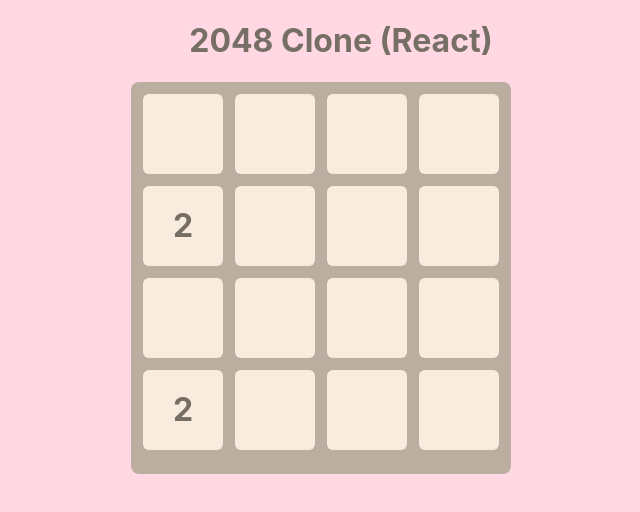
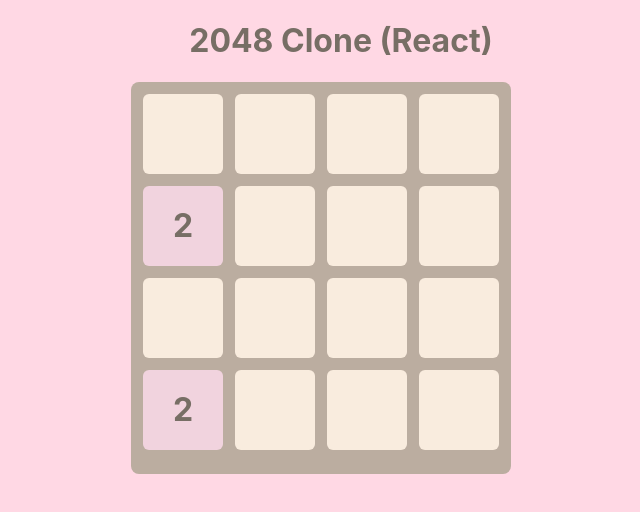
Before and after one commit to a42b/2048-clone, a React (Vite) app in the folder 2048-react/: page / in a window 1280 px wide. Shown: the top 512 px of the page, without its empty margins (299-939 px from the left). Built offline with nearby package versions, Linux system fonts and the light colour scheme.

Commit message:
change tile colors

```diff
--- a/2048-react/src/App.jsx
+++ b/2048-react/src/App.jsx
@@ -131,7 +131,10 @@ function App() {
         {board.map((row, rowIndex) => (
           <div className="board-row" key={rowIndex}>
             {row.map((value, colIndex) => (
-              <div className="tile" key={colIndex}>
+              <div
+                className={`tile ${value !== 0 ? "tile-" + value : ""}`}
+                key={colIndex}
+              >
                 {value !== 0 ? value : ""}
               </div>
             ))}
--- a/2048-react/src/styles.css
+++ b/2048-react/src/styles.css
@@ -37,15 +37,30 @@ body {
 .tile {
   width: 80px;
   height: 80px;
-  background: #f9ecde;
   border-radius: 6px;
   display: flex;
   justify-content: center;
   align-items: center;
-
   font-size: 32px;
   font-weight: bold;
+  transition: 0.15s ease;
+  background: #f9ecde;
+  color: #776e65;
 }
+
+.tile-2 { background: #f1d3de; color: #776e65; }
+.tile-4 { background: #efabc7; color: #776e65; }
+.tile-8 { background: #854d6b; color: white; }
+.tile-16 { background: #d79a79; color: white; }
+.tile-32 { background: #d17b97; color: white; }
+.tile-64 { background: #f63ba2; color: white; }
+
+.tile-128 { background: #edcf72; color: white; font-size: 28px; }
+.tile-256 { background: hsl(46, 80%, 65%); color: white; font-size: 28px; }
+.tile-512 { background: #edc850; color: white; font-size: 28px; }
+
+.tile-1024 { background: #a12f2f; color: white; font-size: 24px; }
+.tile-2048 { background: #de694e; color: white; font-size: 24px; }
 
 .tile.placeholder {
   width: 80px;
```
